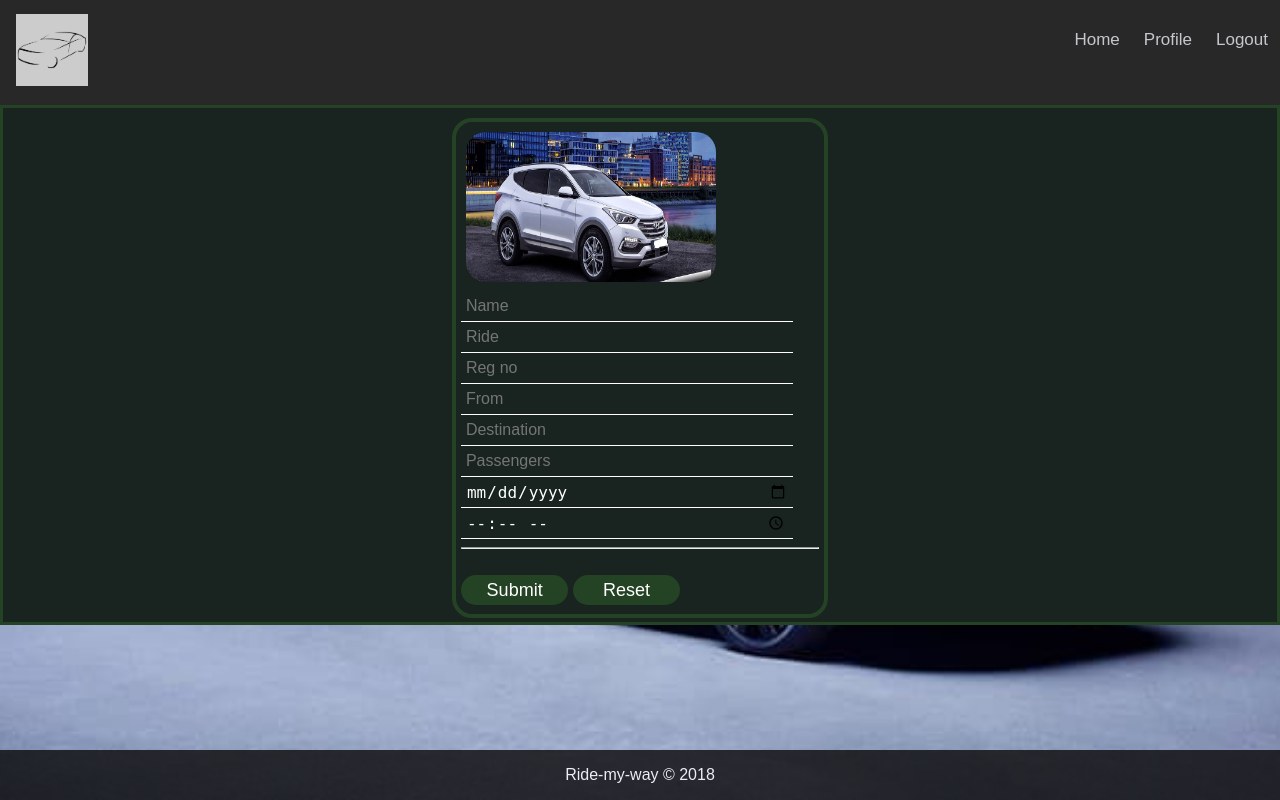
After one commit to Ogollah/Ride-my-way, a Python web app: template UI/templates/edit-offer.html in a window 1280 px wide. The commit adds this page. Run offline with Jinja, Linux system fonts and the light colour scheme; the template is opened without the code that fills it, so the values that code supplies are empty.

Commit message:
[ft-158575083] add edit-offer page

```diff
--- a/UI/static/styles/main.css
+++ b/UI/static/styles/main.css
@@ -281,6 +281,28 @@ input[type="password"] {
     background-color: #7fffd4;
     color: #000000;
 }
+.edit-ride{
+    min-width: 300px;
+    height: 510px;
+    padding: 10px;
+    box-sizing: border-box;
+    margin: auto;
+    width: 30%;
+    border: 3px solid #008000;
+    background-color: #7fffd4;
+    color: #000000;
+
+}
+.edit-form-input input {
+    border: none;
+    border-bottom: 1.5px solid #ffffff;
+    background: transparent;
+    height: 20px;
+    color: #ffffff;
+    font-size: 16px;
+    width: 90%;
+    padding: 5px;
+}
 
 #ride-img {
     margin: auto;
@@ -466,6 +488,43 @@ input[type="reset"] {
     background-color: #00e1ff;
 }
 
+.edit-ride {
+    min-width: 300px;
+    height: 520px;
+    padding: 10px;
+    box-sizing: border-box;
+    margin: auto;
+    width: 100%;
+    border: 3px solid #244224;
+    background-color: #192420;
+    color: #000000;
+}
+
+.offer-details{
+    min-width: 300px;
+    height: 500px;
+    padding: 5px;
+    box-sizing: border-box;
+    margin: auto;
+    width: 30%;
+    border: 4px solid #244224;
+    color: #ece7e7;
+    border-radius: 20px;
+}
+
+.edit-form-input input[type="submit"],
+input[type="reset"] {
+    border: none;
+    outline: none;
+    height: 30px;
+    background: #244224;
+    color: #ffffff;
+    font-size: 18px;
+    border-radius: 20px;
+    width: 30%;
+    padding: 5px;
+}
+
 /*footer*/
 
 .footer {
--- /dev/null
+++ b/UI/templates/edit-offer.html
@@ -0,0 +1,53 @@
+<!DOCTYPE html>
+<html>
+
+<head>
+    <meta charset="utf-8" />
+    <meta http-equiv="X-UA-Compatible" content="IE=edge">
+    <title>Ride</title>
+    <meta name="viewport" content="width=device-width, initial-scale=1">
+    <!--Core css link-->
+    <link rel="stylesheet" type="text/css" media="screen" href="../static/styles/main.css" />
+    <script src="../static/js/main.js"></script>
+</head>
+
+<body>
+    <!--Navbar-->
+    <div class="navbar">
+        <a href="#">
+            <img id="logo" src="../static/img/logo-4.png">
+        </a>
+        <a id="navbar-right" href="welcome.html">Logout</a>
+        <a id="navbar-right" href="profile.html">Profile</a>
+        <a id="navbar-right" href="home.html">Home</a>
+    </div>
+
+    <!--Edit Ride details-->
+    <div class="edit-ride">
+        <div class="offer-details">
+            <form class="edit-form-input" method="POST" , action="profile.html">
+                <img id="ride-img" src="../static/img/ride-new.jpg" />
+                <input placeholder="Name" type="text" required />
+                <input placeholder="Ride" type="text" required />
+                <input placeholder="Reg no" type="text" required />
+                <input placeholder="From" type="text" required />
+                <input placeholder="Destination" type="text" required />
+                <input placeholder="Passengers" type="number" required />
+                <input placeholder="Date" type="date" required />
+                <input placeholder="Time" type="time" required />
+                <hr>
+                <br>
+                    <input type="submit" />
+                    <input type="reset" />
+            </form>
+        </div>
+    </div>
+
+    <!--footer fixed-->
+    <div class="footer">
+        <p>Ride-my-way &copy; 2018</p>
+    </div>
+
+</body>
+
+</html>
```
